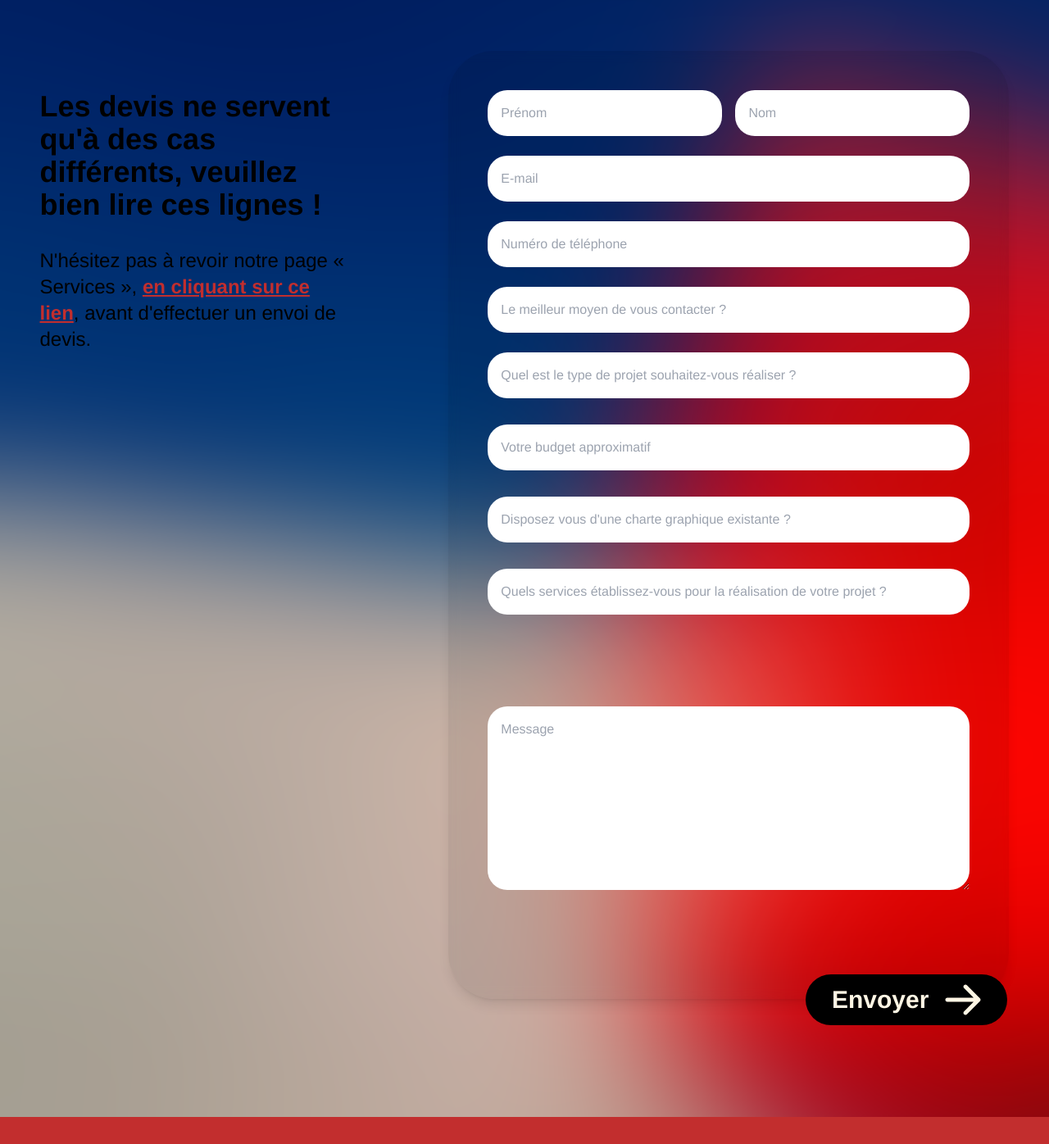
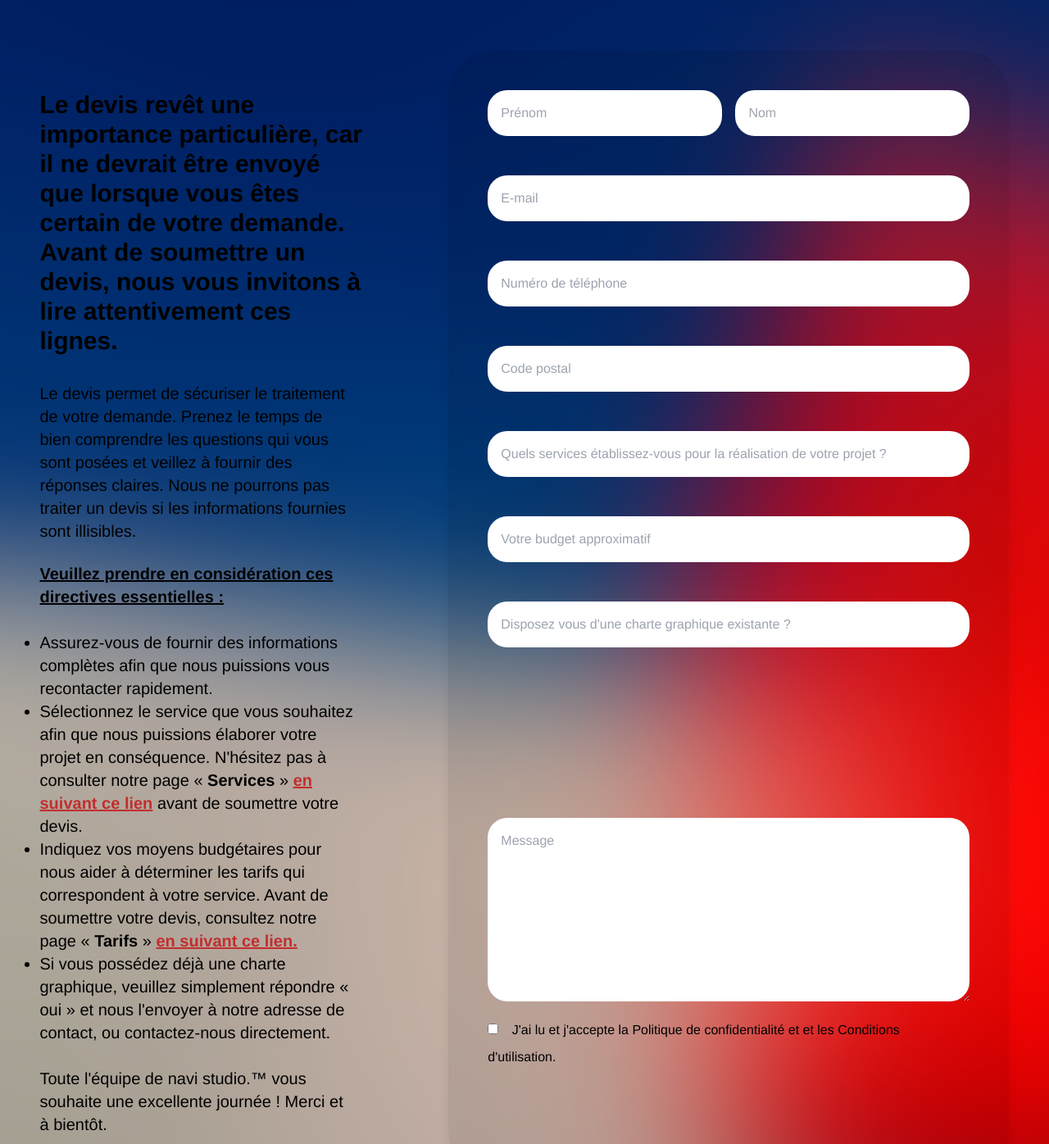
Before and after one commit to franzhopp/v3q, a React (Vite) app: page /devis in a window 1280 px wide. Shown: the part 366-1762 px from the top of the page at 82% size. Built offline with nearby package versions, Linux system fonts and the light colour scheme; a web font is replaced by a local one.

Commit message:
[ADD] devis ok

```diff
--- a/src/Components/Devis/devis.jsx
+++ b/src/Components/Devis/devis.jsx
@@ -14,25 +14,76 @@ const DevisGratuit = () => {
       <div className="mx-auto max-w-screen-xl px-4 py-16 sm:px-6 lg:px-8">
         <div className="mb-20 grid grid-cols-1 gap-x-16 gap-y-8 lg:grid-cols-5">
           <div className="mr-10 lg:col-span-2 lg:py-12">
-            <p className="text-black font-extrabold text-2xl sm:text-4xl max-w-xl ml-6 sm:ml-0">
-              Les devis ne servent qu'à des cas différents, veuillez bien lire
-              ces lignes !
+            <p className="text-black font-extrabold text-2xl sm:text-3xl max-w-xl ml-6 sm:ml-0">
+              Le devis revêt une importance particulière, car il ne devrait être
+              envoyé que lorsque vous êtes certain de votre demande. Avant de
+              soumettre un devis, nous vous invitons à lire attentivement ces
+              lignes.
             </p>
-
             <div className="mt-8">
               <p
                 data-aos="zoom-in"
                 data-aos-duration="300"
-                className="text-black text-lg sm:text-2xl w-80 sm:w-96 ml-6 sm:ml-0"
+                className="text-black text-lg sm:text-xl w-80 sm:w-96 ml-6 sm:ml-0"
               >
-                N'hésitez pas à revoir notre page « Services »,{" "}
-                <a
-                  href="/services"
-                  className="font-extrabold underline text-C22E2E"
-                >
-                  en cliquant sur ce lien
-                </a>
-                , avant d'effectuer un envoi de devis.
+                Le devis permet de sécuriser le traitement de votre demande.
+                Prenez le temps de bien comprendre les questions qui vous sont
+                posées et veillez à fournir des réponses claires. Nous ne
+                pourrons pas traiter un devis si les informations fournies sont
+                illisibles.{" "}
+              </p>
+              <br />
+              <p
+                data-aos="zoom-in"
+                data-aos-duration="300"
+                className="text-black text-lg sm:text-xl w-80 sm:w-96 ml-6 sm:ml-0"
+              >
+                <span className="font-extrabold underline">
+                  Veuillez prendre en considération ces directives essentielles
+                  :
+                </span>
+                <ul className=" list-disc">
+                  <br />
+                  <li>
+                    Assurez-vous de fournir des informations complètes afin que
+                    nous puissions vous recontacter rapidement.
+                  </li>
+                  <li>
+                    Sélectionnez le service que vous souhaitez afin que nous
+                    puissions élaborer votre projet en conséquence. N'hésitez
+                    pas à consulter notre page «{" "}
+                    <span className="font-extrabold">Services</span> »{" "}
+                    <a
+                      href="/services"
+                      className="underline font-extrabold text-C22E2E "
+                    >
+                      {" "}
+                      en suivant ce lien
+                    </a>{" "}
+                    avant de soumettre votre devis.
+                  </li>
+                  <li>
+                    Indiquez vos moyens budgétaires pour nous aider à déterminer
+                    les tarifs qui correspondent à votre service. Avant de
+                    soumettre votre devis, consultez notre page «{" "}
+                    <span className="font-extrabold">Tarifs</span> »{" "}
+                    <a
+                      href="/tarifs"
+                      className="underline font-extrabold text-C22E2E "
+                    >
+                      {" "}
+                      en suivant ce lien.
+                    </a>
+                  </li>
+                  <li>
+                    Si vous possédez déjà une charte graphique, veuillez
+                    simplement répondre « oui » et nous l'envoyer à notre
+                    adresse de contact, ou contactez-nous directement.
+                  </li>
+                  <br />
+                  Toute l'équipe de navi studio.™ vous souhaite une excellente
+                  journée ! Merci et à bientôt.
+                </ul>
               </p>
             </div>
           </div>
@@ -43,7 +94,7 @@ const DevisGratuit = () => {
                 <div class="grid grid-cols-1 gap-4 sm:grid-cols-2">
                   <div>
                     <input
-                      className="rounded-3xl w-full p-4 outline-none input-secondary border-gray-200 text-md mb-2"
+                      className="rounded-3xl w-full p-4 outline-none input-secondary border-gray-200 text-md mb-8"
                       placeholder="Prénom"
                       type="name"
                     />
@@ -51,7 +102,7 @@ const DevisGratuit = () => {
 
                   <div>
                     <input
-                      className="rounded-3xl w-full p-4 outline-none input-secondary border-gray-200 text-md mb-2"
+                      className="rounded-3xl w-full p-4 outline-none input-secondary border-gray-200 text-md mb-8"
                       placeholder="Nom"
                       type="name"
                     />
@@ -59,50 +110,43 @@ const DevisGratuit = () => {
                 </div>
                 <div>
                   <input
-                    className="rounded-3xl w-full p-4 outline-none input-secondary border-gray-200 text-md mb-2"
+                    className="rounded-3xl w-full p-4 outline-none input-secondary border-gray-200 text-md mb-8"
                     placeholder="E-mail"
                     type="text"
                   />
                 </div>
                 <div>
                   <input
-                    className="rounded-3xl w-full p-4 outline-none input-secondary border-gray-200 text-md mb-2"
+                    className="rounded-3xl w-full p-4 outline-none input-secondary border-gray-200 text-md mb-8"
                     placeholder="Numéro de téléphone"
                     type="text"
                   />
                 </div>
                 <div>
                   <input
-                    className="rounded-3xl w-full p-4 outline-none input-secondary border-gray-200 text-md mb-2"
-                    placeholder="Le meilleur moyen de vous contacter ?"
+                    className="rounded-3xl w-full p-4 outline-none input-secondary border-gray-200 text-md mb-8"
+                    placeholder="Code postal"
                     type="text"
                   />
                 </div>
                 <div>
                   <input
-                    className="rounded-3xl w-full p-4 outline-none input-secondary border-gray-200 text-md mb-4"
-                    placeholder="Quel est le type de projet souhaitez-vous réaliser ?"
+                    className="rounded-3xl w-full p-4 outline-none input-secondary border-gray-200 text-md mb-8"
+                    placeholder="Quels services établissez-vous pour la réalisation de votre projet ?"
                     type="text"
                   />
                 </div>
                 <div>
                   <input
-                    className="rounded-3xl w-full p-4 outline-none input-secondary border-gray-200 text-md mb-4"
+                    className="rounded-3xl w-full p-4 outline-none input-secondary border-gray-200 text-md mb-8"
                     placeholder="Votre budget approximatif"
                     type="text"
                   />
                 </div>
                 <div>
                   <input
-                    className="rounded-3xl w-full p-4 outline-none input-secondary border-gray-200 text-md mb-4"
+                    className="rounded-3xl w-full p-4 outline-none input-secondary border-gray-200 text-md mb-24"
                     placeholder="Disposez vous d'une charte graphique existante ?"
-                    type="text"
-                  />
-                </div>
-                <div>
-                  <input
-                    className="rounded-3xl w-full p-4 outline-none input-secondary border-gray-200 text-md mb-4"
-                    placeholder="Quels services établissez-vous pour la réalisation de votre projet ?"
                     type="text"
                   />
                 </div>
@@ -110,11 +154,23 @@ const DevisGratuit = () => {
 
               <div>
                 <textarea
-                  className="rounded-3xl w-full p-4 outline-none input-secondary border-gray-200 text-md mt-20"
+                  className="rounded-3xl w-full p-4 outline-none input-secondary border-gray-200 text-md mt-24"
                   placeholder="Message"
                   rows="8"
                   id="message"
                 ></textarea>
+              </div>
+
+              <div>
+                <input
+                  className="outline-none input-secondary border-gray-200  mb-4 mr-3"
+                  type="checkbox"
+                />
+                <span className="text-black">
+                  {" "}
+                  J'ai lu et j'accepte la Politique de confidentialité et et les
+                  Conditions d'utilisation.
+                </span>
               </div>
 
               <button
```
